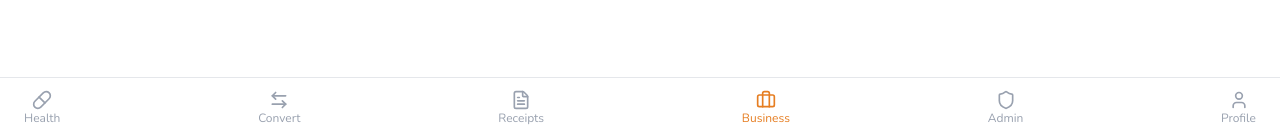
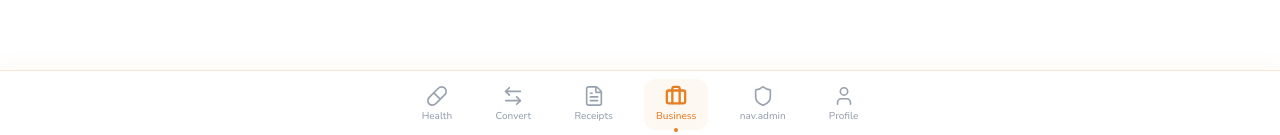
Before and after one commit to KINGDAVE071/koko-app, a Next.js app: page /dashboard/business in a window 1280 px wide. Shown: the part 662-797 px from the top of the page. Built offline with nearby package versions, Linux system fonts and the light colour scheme; no server answers; sample sign-in values are in the browser's storage.

Commit message:
Dock glassmorphism bi-thème synchronisé avec le nouveau design

```diff
--- a/src/app/dashboard/layout.tsx
+++ b/src/app/dashboard/layout.tsx
@@ -44,33 +44,42 @@ export default function DashboardLayout({ children }: { children: React.ReactNod
         <PageTransition>{children}</PageTransition>
       </main>
 
-      <nav className="fixed bottom-0 left-0 right-0 bg-white dark:bg-koko-dark-surface border-t border-gray-200 dark:border-gray-700 px-6 py-3 flex justify-between items-center z-50 overflow-x-auto shadow-nav">
-        <Link href="/dashboard" className={`flex flex-col items-center transition-colors duration-200 ${isActive('/dashboard') && !isActive('/dashboard/converter') && !isActive('/dashboard/receipts') && !isActive('/dashboard/business') && !isActive('/dashboard/profile') && !isActive('/dashboard/admin') ? 'text-koko-orange' : 'text-gray-400 dark:text-gray-500 hover:text-koko-orange'}`}>
-          <Pill className="w-5 h-5" />
-          <span className="text-xs">{t('nav.health')}</span>
-        </Link>
-        <Link href="/dashboard/converter" className={`flex flex-col items-center transition-colors duration-200 ${isActive('/dashboard/converter') ? 'text-koko-orange' : 'text-gray-400 dark:text-gray-500 hover:text-koko-orange'}`}>
-          <ArrowLeftRight className="w-5 h-5" />
-          <span className="text-xs">{t('nav.convert')}</span>
-        </Link>
-        <Link href="/dashboard/receipts" className={`flex flex-col items-center transition-colors duration-200 ${isActive('/dashboard/receipts') ? 'text-koko-orange' : 'text-gray-400 dark:text-gray-500 hover:text-koko-orange'}`}>
-          <FileText className="w-5 h-5" />
-          <span className="text-xs">{t('nav.receipts')}</span>
-        </Link>
-        <Link href="/dashboard/business" className={`flex flex-col items-center transition-colors duration-200 ${isActive('/dashboard/business') ? 'text-koko-orange' : 'text-gray-400 dark:text-gray-500 hover:text-koko-orange'}`}>
-          <Briefcase className="w-5 h-5" />
-          <span className="text-xs">{t('nav.business')}</span>
-        </Link>
-        {user.role === 'admin' && (
-          <Link href="/dashboard/admin" className={`flex flex-col items-center transition-colors duration-200 ${isActive('/dashboard/admin') ? 'text-koko-orange' : 'text-gray-400 dark:text-gray-500 hover:text-koko-orange'}`}>
-            <Shield className="w-5 h-5" />
-            <span className="text-xs">Admin</span>
-          </Link>
-        )}
-        <Link href="/dashboard/profile" className={`flex flex-col items-center transition-colors duration-200 ${isActive('/dashboard/profile') ? 'text-koko-orange' : 'text-gray-400 dark:text-gray-500 hover:text-koko-orange'}`}>
-          <User className="w-5 h-5" />
-          <span className="text-xs">{t('nav.profile')}</span>
-        </Link>
+      {/* Barre de navigation glassmorphism */}
+      <nav className="fixed bottom-0 left-0 right-0 z-50 bg-white/70 dark:bg-gray-900/70 backdrop-blur-lg border-t border-koko-orange/20 shadow-[0_-4px_20px_rgba(230,126,34,0.05)]">
+        <div className="flex items-center justify-around px-4 py-2 max-w-lg mx-auto">
+          {[
+            { href: '/dashboard', icon: Pill, labelKey: 'nav.health' },
+            { href: '/dashboard/converter', icon: ArrowLeftRight, labelKey: 'nav.convert' },
+            { href: '/dashboard/receipts', icon: FileText, labelKey: 'nav.receipts' },
+            { href: '/dashboard/business', icon: Briefcase, labelKey: 'nav.business' },
+            { href: '/dashboard/admin', icon: Shield, labelKey: 'nav.admin', adminOnly: true },
+            { href: '/dashboard/profile', icon: User, labelKey: 'nav.profile' },
+          ].map(({ href, icon: Icon, labelKey, adminOnly }) => {
+            if (adminOnly && user?.role !== 'admin') return null;
+            const active = isActive(href);
+            return (
+              <Link
+                key={href}
+                href={href}
+                className={`relative flex flex-col items-center justify-center gap-0.5 px-3 py-1.5 min-w-[44px] rounded-xl transition-all duration-200 ${
+                  active
+                    ? 'text-koko-orange'
+                    : 'text-gray-400 dark:text-gray-500 hover:text-gray-600 dark:hover:text-gray-300'
+                }`}
+              >
+                {/* Fond actif discret */}
+                {active && (
+                  <span className="absolute inset-0 rounded-xl bg-koko-orange/5 dark:bg-koko-orange/10" />
+                )}
+                <Icon size={22} strokeWidth={active ? 2.5 : 1.8} className="relative z-10" />
+                <span className="text-[10px] font-medium relative z-10">{t(labelKey)}</span>
+                {active && (
+                  <span className="absolute -bottom-0.5 w-1 h-1 rounded-full bg-koko-orange" />
+                )}
+              </Link>
+            );
+          })}
+        </div>
       </nav>
     </div>
   );
```
